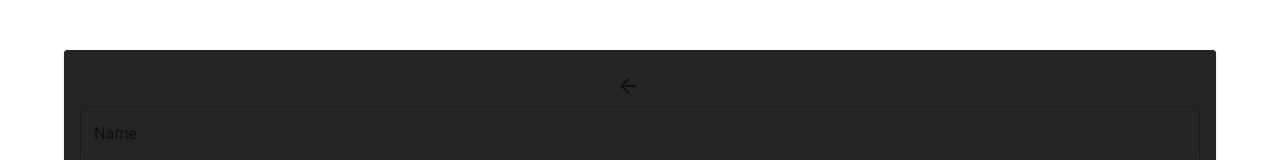
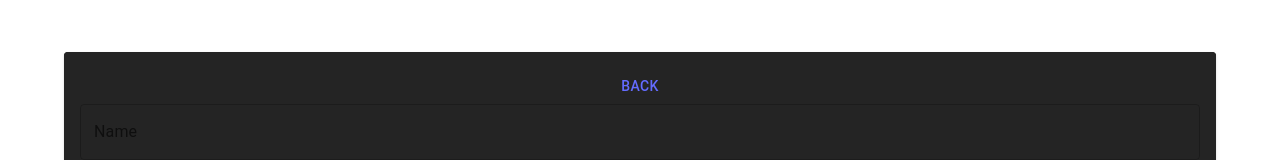
Before and after one commit to UBB-SDI-23/lab-5x-912-fatu-samuel, a React (Vite) app in the folder FE/: page /students/add in a window 1280 px wide. Shown: the top 160 px of the page. Built offline with nearby package versions, Linux system fonts and the light colour scheme.

Commit message:
Update student_add.tsx

```diff
--- a/FE/src/components/students/student_add.tsx
+++ b/FE/src/components/students/student_add.tsx
@@ -45,9 +45,11 @@ const AddStudent = () => {
         <Container>
             <Card style={{ backgroundColor: "#242424", color: "whitesmoke" }}>
                 <CardContent style={{ backgroundColor: "#242424", color: "whitesmoke" }}>
-                    <IconButton component={Link} sx={{ mr: 3 }} to={`/students`}>
-                        <ArrowBackIcon />
-                    </IconButton>{" "}
+
+                    <Button sx={{}}>
+                        <Link to="/students">Back</Link>
+                    </Button>
+
                     <form onSubmit={addStudent}>
                         <TextField
                             id="name"
```
